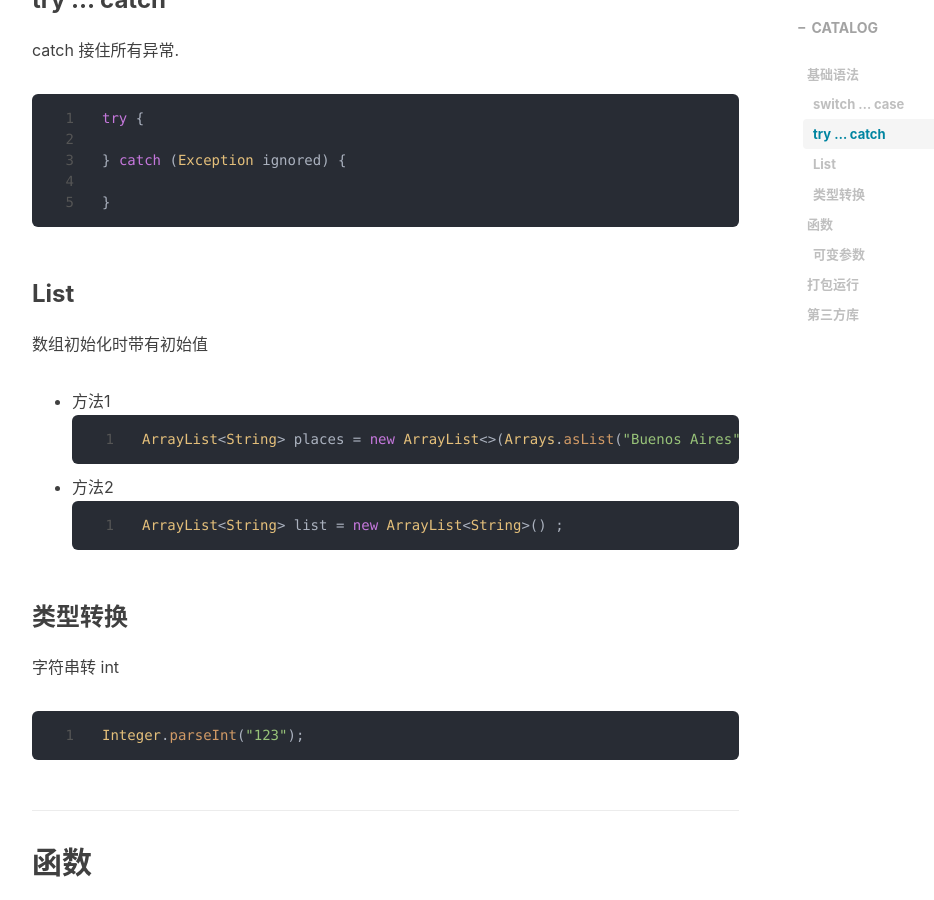
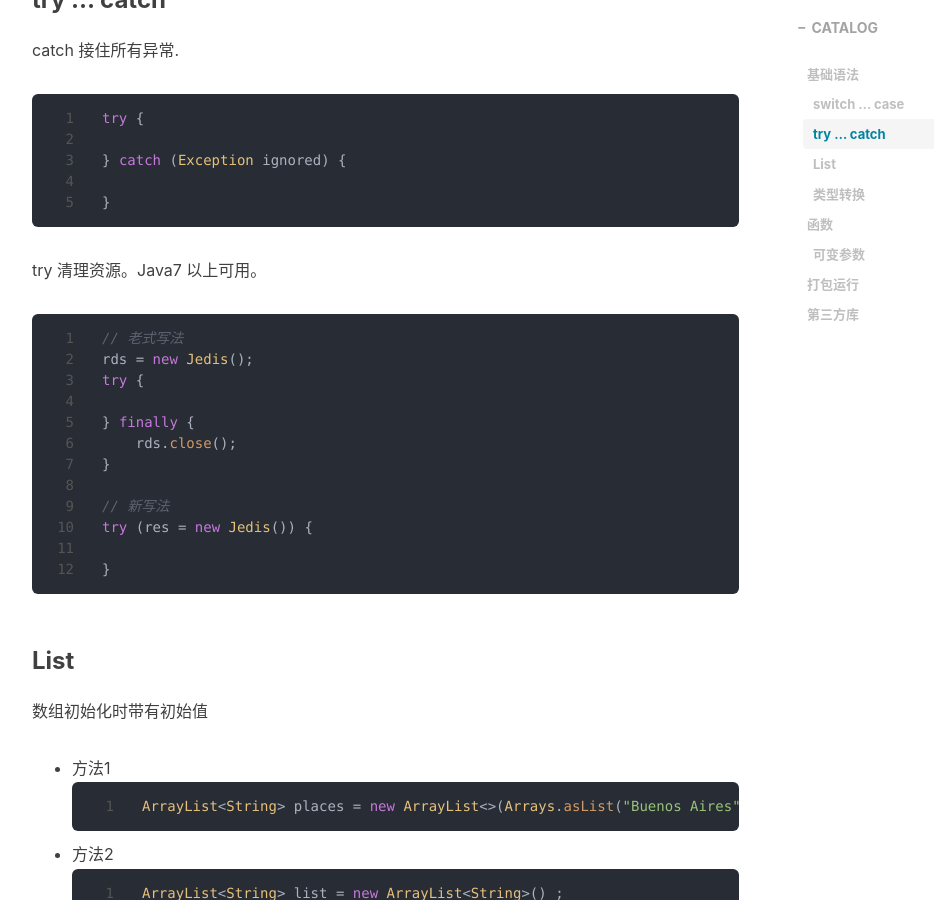
Before and after one commit to kougazhang/oom, a Jekyll site: the page built from _posts/2021-07-14-java.md, in a window 1280 px wide and 900 px high, scrolled down 837 px. Shown: the whole window, without its empty margins (233-1167 px from the left). Built offline with Jekyll 4.4.1, drawn with Linux system fonts in a browser that asks for light colours; nearby versions of some CDN libraries; comment, search, counter and statistics services are not loaded.

Commit message:
supplement post java

````diff
--- a/_posts/2021-07-14-java.md
+++ b/_posts/2021-07-14-java.md
@@ -33,6 +33,22 @@ catch 接住所有异常.
 try {
 
 } catch (Exception ignored) {
+
+}
+```
+
+try 清理资源。Java7 以上可用。
+```java
+// 老式写法
+rds = new Jedis();
+try {
+
+} finally {
+    rds.close();
+}
+
+// 新写法
+try (res = new Jedis()) {
 
 }
 ```
````
